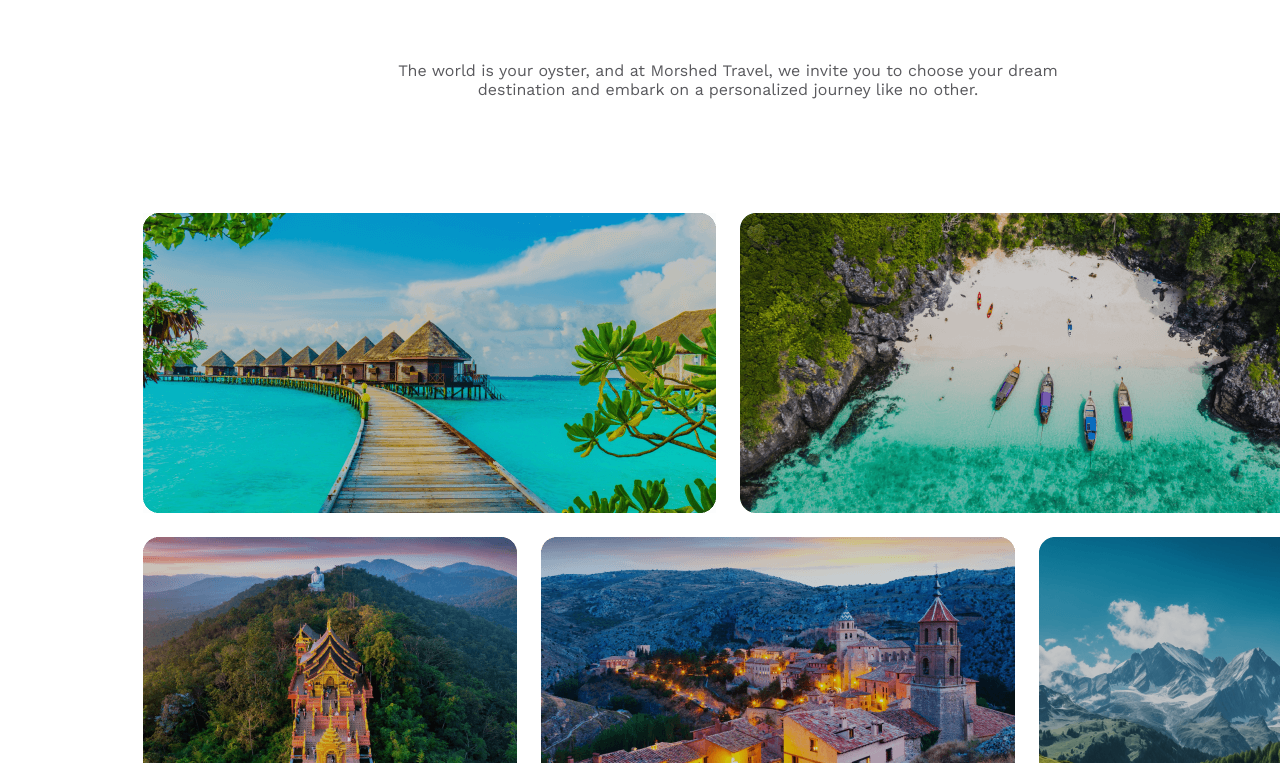
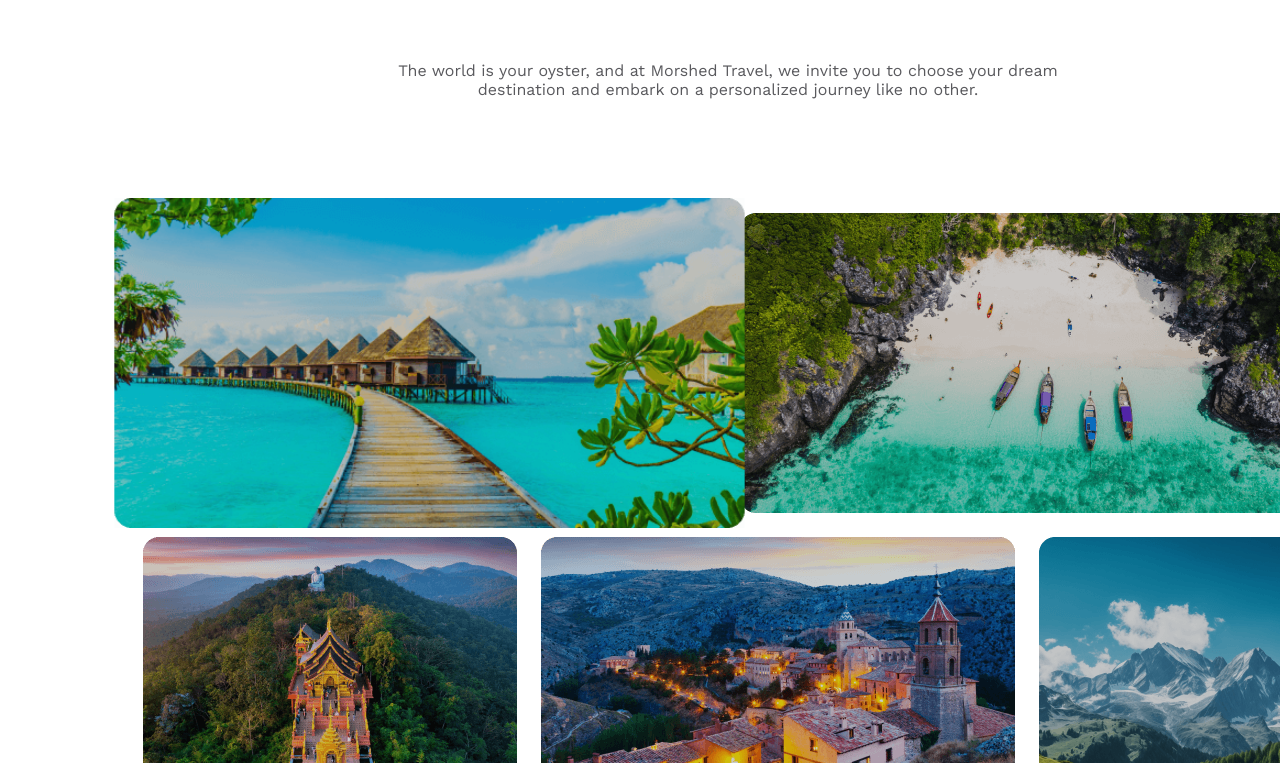
Before and after one commit to morshed93/assignment-2, a plain HTML site: page index.html in a window 1280 px wide. In both pictures the pointer is over the picture 429 px from the left and 1861 px from the top of the page. Shown: the part 1498-2261 px from the top of the page. Drawn offline with nearby package versions, Linux system fonts and the light colour scheme.

Commit message:
assignment 2

```diff
--- a/styles/styles.css
+++ b/styles/styles.css
@@ -173,7 +173,9 @@ header {
 }
 
 /* Destination */
-
+.destination-photo img:hover{
+ transform: scale(1.1);
+}
 .destination-text {
     text-align: center;
     padding-bottom: 50px;
```
Also changed, not shown: index.html (+2 -1 lines).
